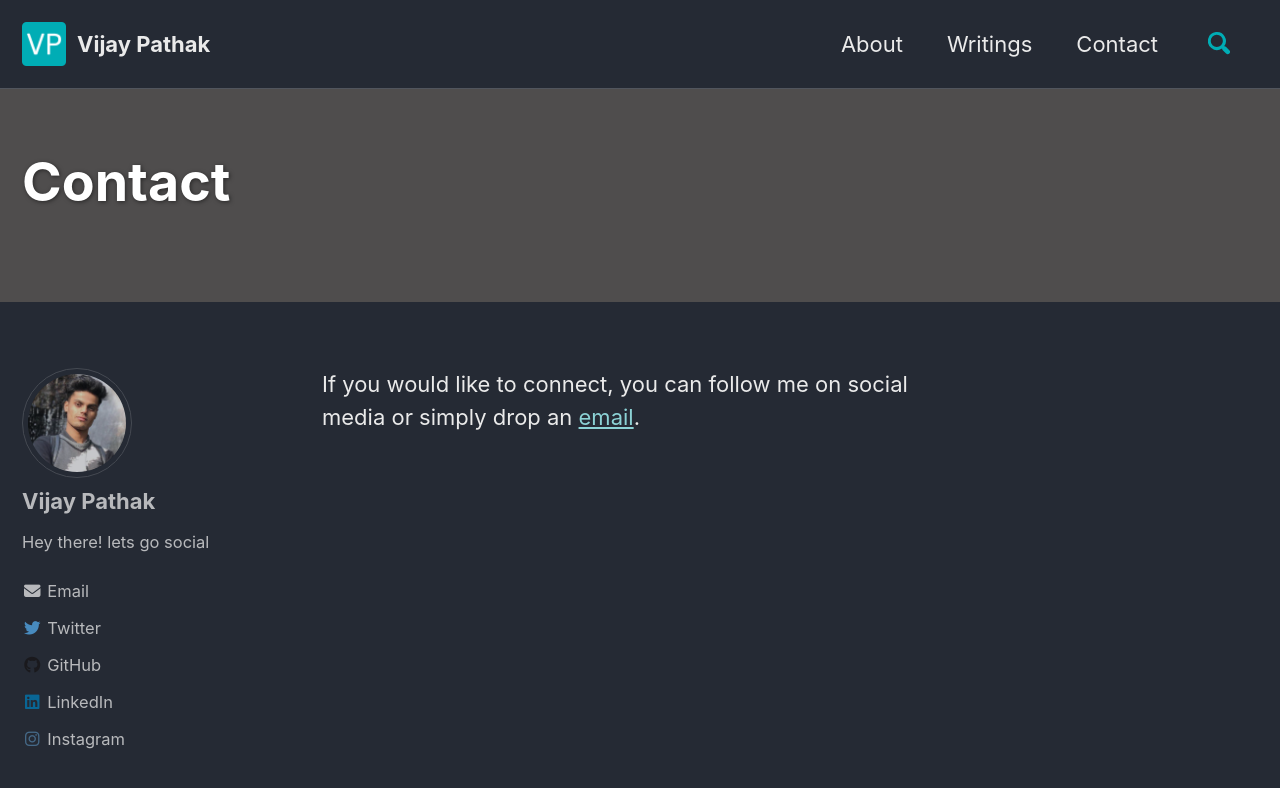
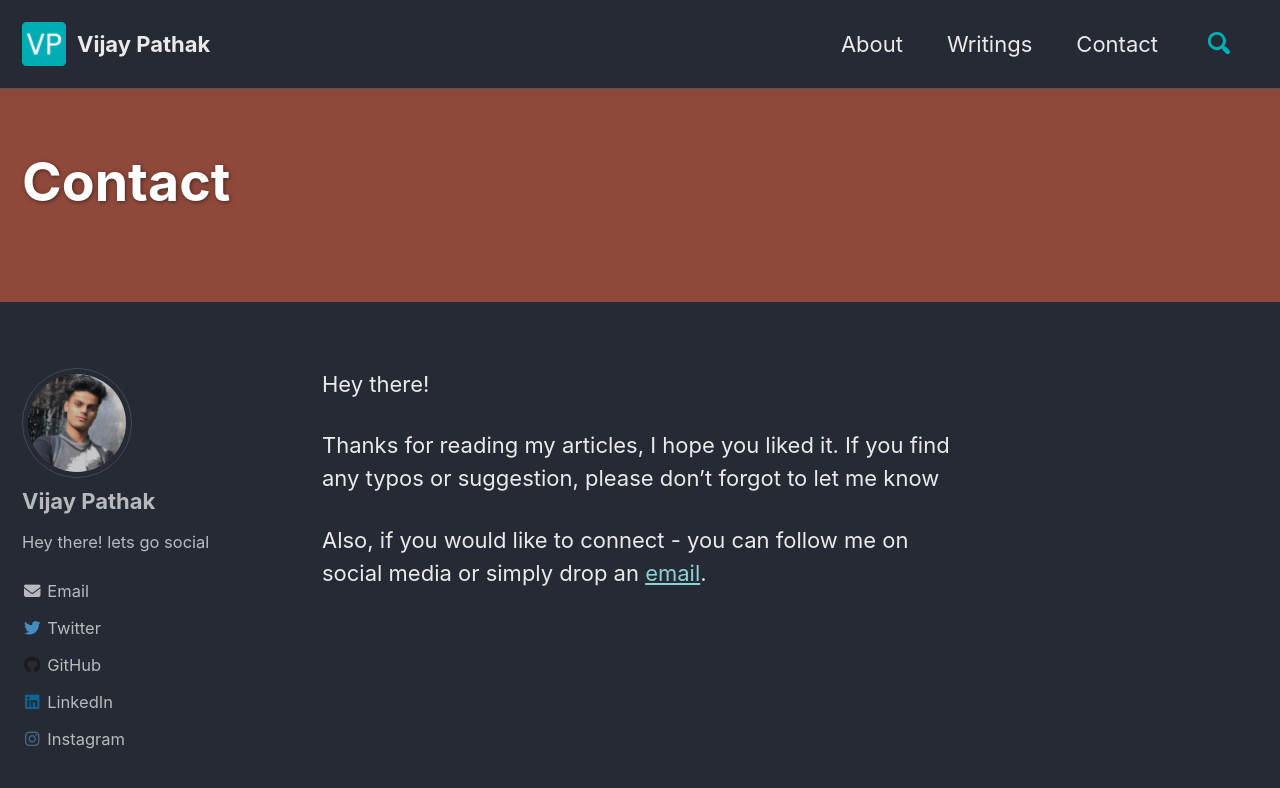
Before and after one commit to hbvj99/hbvj99.github.io, a Jekyll site: the page built from _pages/contact.md, in a window 1280 px wide and 900 px high. Shown: the top 788 px of the window. Built offline with Jekyll 4.4.1, drawn with Linux system fonts in a browser that asks for light colours; cached includes are drawn as plain includes; nearby versions of some CDN libraries.

Commit message:
update contact page

```diff
--- a/_pages/contact.md
+++ b/_pages/contact.md
@@ -3,8 +3,12 @@ layout: single
 title: "Contact"
 permalink: /contact/
 header:
-  overlay_color: "#4f4d4d"
+  overlay_color: "#8f493b"
 author_profile: true
 ---
 
-If you would like to connect, you can follow me on social media or simply drop an <a href="mailto:vijay@vijaypathak.com.np" target="_blank">email</a>.
+Hey there!
+
+Thanks for reading my articles, I hope you liked it. If you find any typos or suggestion, please don't forgot to let me know
+
+Also, if you would like to connect - you can follow me on social media or simply drop an <a href="mailto:vijay@vijaypathak.com.np" target="_blank">email</a>.
```
Also changed, not shown: _pages/about.md (+1 -1 lines), _pages/posts.md (+1 -1 lines), 5 other files.
